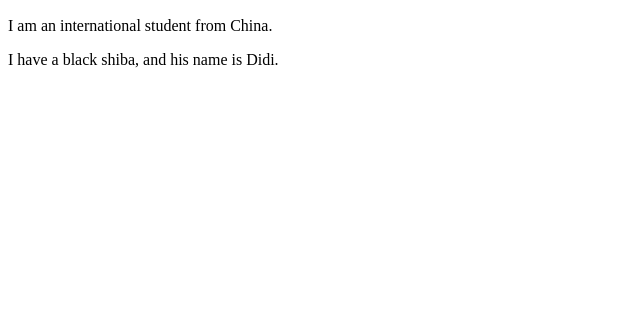
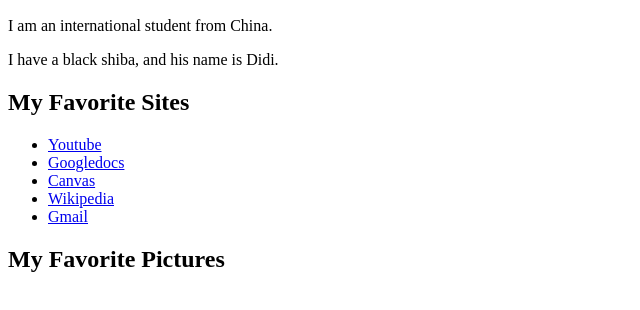
Before and after one commit to kexinw5-2037371/kexinw5-2037371.github.io, a plain HTML site: page tags.html in a window 1280 px wide. Shown: the part 110-420 px from the top of the page, without its empty margins (0-640 px from the left). Drawn offline with Linux system fonts and the light colour scheme.

Commit message:
Add files via upload

```diff
--- a/tags.html
+++ b/tags.html
@@ -8,5 +8,24 @@
         <h2>About Me</h2>
         <p>I am an international student from China.</p>
         <p>I have a black shiba, and his name is Didi.</p>
+        <h2>My Favorite Sites</h2>
+        <ul>
+            <li>
+                <a href="https://www.youtube.com/">Youtube</a>
+            </li>
+            <li>
+                <a href="https://www.google.com/docs/about/">Googledocs</a>
+            </li>
+            <li>
+                <a href="https://canvas.uw.edu/">Canvas</a>
+            </li>
+            <li>
+                <a href="https://en.wikipedia.org/wiki/Main_Page">Wikipedia</a>
+            </li>
+            <li>
+                <a href="https://mail.google.com/mail/u/0/#inbox">Gmail</a>
+            </li>
+        </ul>
+        <h2>My Favorite Pictures</h2>
     </body>
 </html>
```
